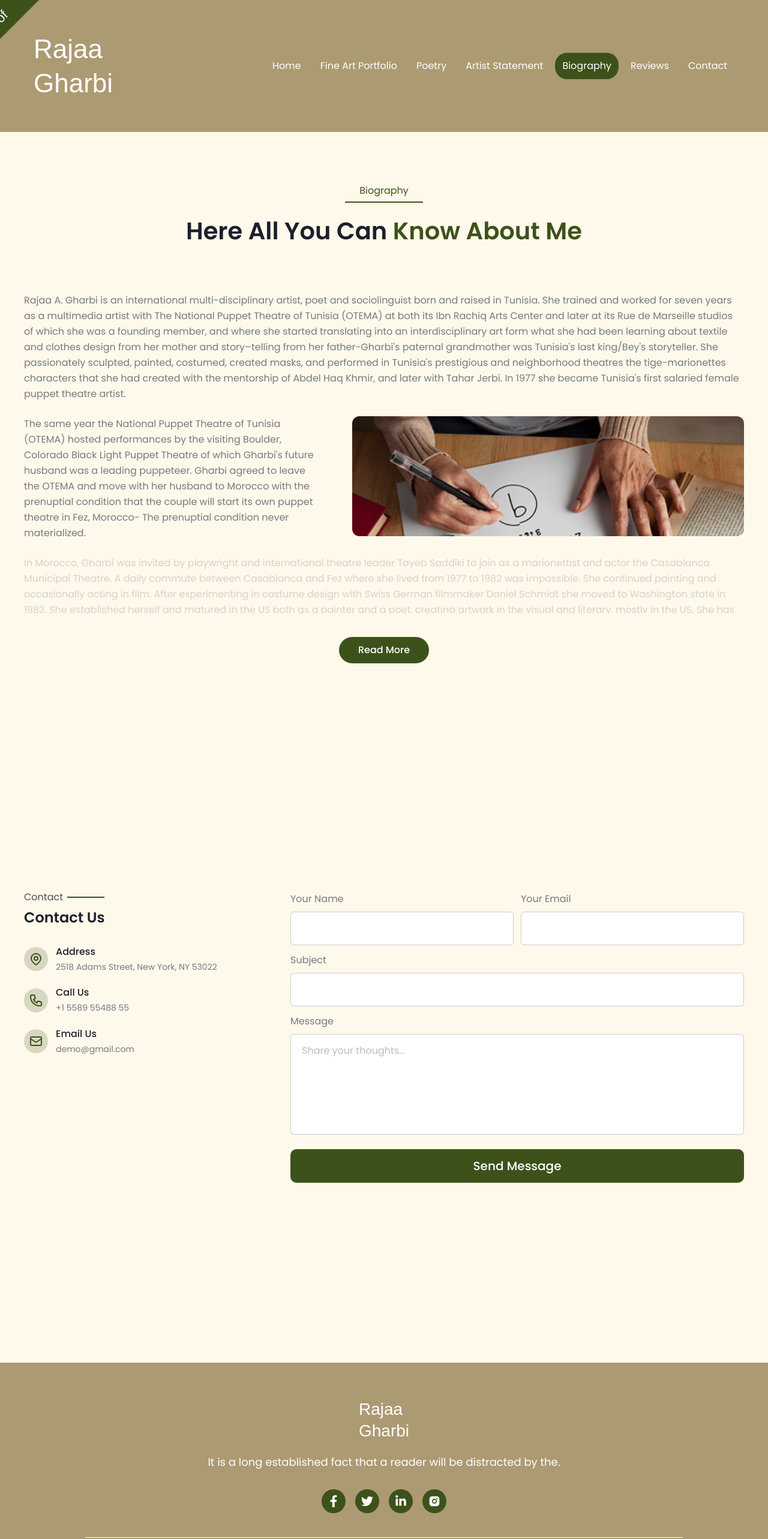
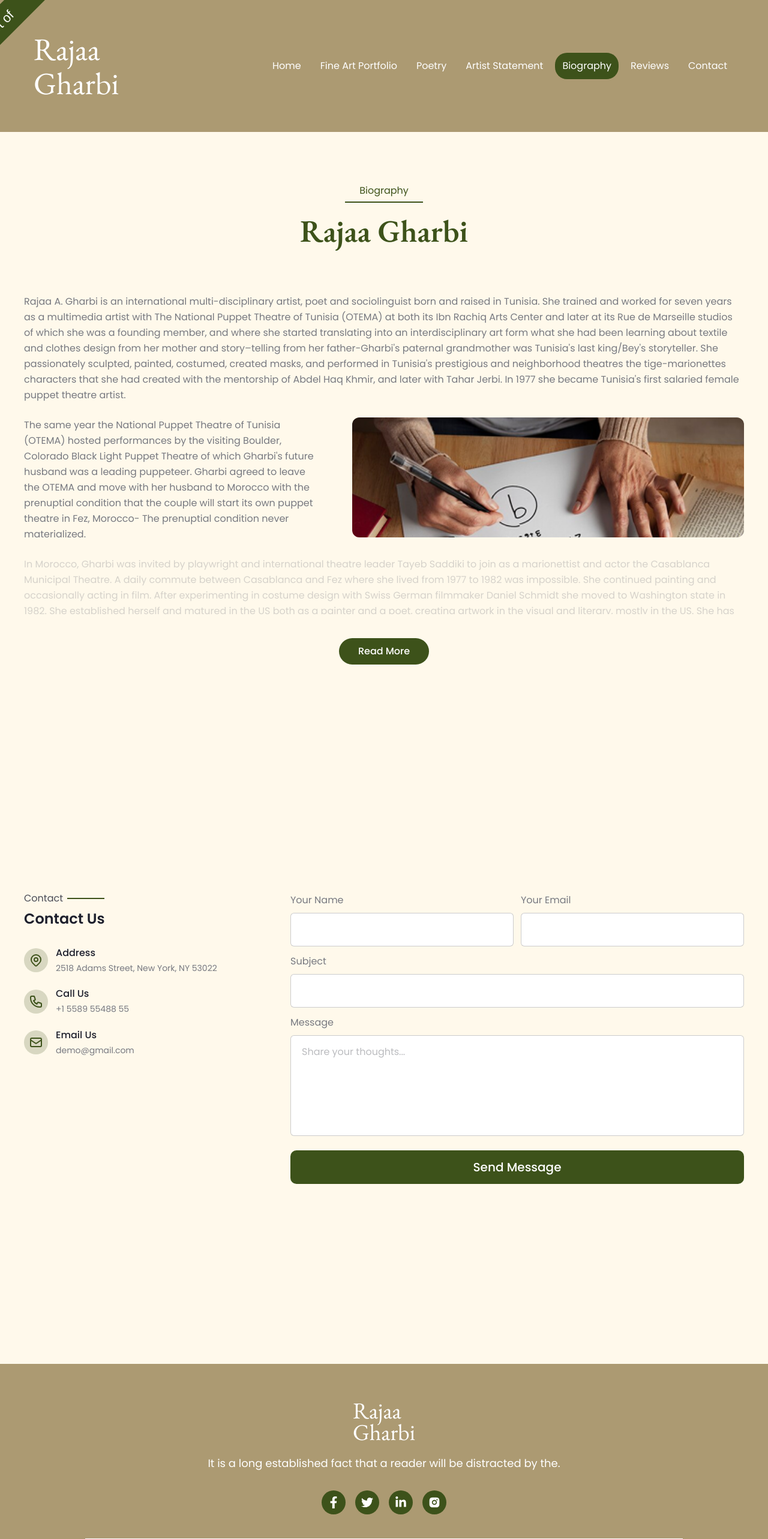
Before and after one commit to Shur0v/artist, a Next.js app: page /bio in a window 1280 px wide. Shown: the top 2566 px of the page at 60% size. Built offline with nearby package versions, Linux system fonts and the light colour scheme; a web font is replaced by a local one.

Commit message:
All font style changed

```diff
--- a/src/app/(site)/_components/art/arttop.tsx
+++ b/src/app/(site)/_components/art/arttop.tsx
@@ -17,7 +17,7 @@ export default function Arttop() {
                         <div className="max-w-[690px] flex justify-start items-center gap-2.5">
                             <div className="flex-1">
                             <span className="text-color2 text-[56px] font-medium leading-[48px] font-garamond">
-                                    Rajaa Gharbi.
+                                    Rajaa Gharbi
                                 </span>
                             </div>
                         </div>
--- a/src/app/(site)/_components/bio/bio.tsx
+++ b/src/app/(site)/_components/bio/bio.tsx
@@ -16,8 +16,7 @@ export default function Biography() {
           </div>
           <div className="inline-flex justify-center items-center gap-2.5">
             <div className="max-w-[1099px] text-center">
-              <span className="text-color1 text-[40px] font-semibold leading-[46px]">Here All You Can </span>
-              <span className="text-color2 text-[40px] font-semibold leading-[46px]">Know About Me</span>
+              <span className="text-color2 text-[52px] font-garamond font-semibold leading-[46px] ">Rajaa Gharbi</span>
             </div>
           </div>
         </div>
--- a/src/app/(site)/_components/common/footer.tsx
+++ b/src/app/(site)/_components/common/footer.tsx
@@ -38,7 +38,7 @@ export default function Footer() {
 
           <div className="top max-w-[996px] mx-auto flex justify-center flex-col items-center border-b border-white mb-10">
 
-          <div className="justify-start text-white text-[28px] font-normal font-playwrite leading-9 mb-5">
+          <div className="justify-start text-white text-[38px] font-normal font-garamond leading-9 mb-5">
             Rajaa
             <br />
             Gharbi
--- a/src/app/(site)/_components/common/nav.tsx
+++ b/src/app/(site)/_components/common/nav.tsx
@@ -34,7 +34,7 @@ export default function Nav() {
             <div className="nav text-white flex justify-between items-center relative w-full">
               <div className="logo align-middle text-3xl font-extrabold">
                 <div className="line relative">
-                  <div className="justify-start text-white text-[44px] font-normal font-playwrite leading-[57.20px]">
+                  <div className="justify-start text-white text-[52px] font-normal font-garamond leading-[57.20px]">
                     Rajaa
                     <br />
                     Gharbi
--- a/src/app/(site)/_components/home/homesec2.tsx
+++ b/src/app/(site)/_components/home/homesec2.tsx
@@ -15,7 +15,7 @@ export default function Homesec2() {
                         <div className="max-w-[690px] flex justify-start items-center gap-2.5">
                             <div className="flex-1">
                                 <span className="text-color2 text-[56px] font-medium leading-[48px] font-garamond">
-                                    Rajaa Gharbi.
+                                    Rajaa Gharbi
                                 </span>
                             </div>
                         </div>
--- a/src/app/(site)/_components/poetry/poetrysection.tsx
+++ b/src/app/(site)/_components/poetry/poetrysection.tsx
@@ -29,7 +29,7 @@ export default function Poetrysection() {
                         <div className="max-w-[690px] flex justify-start items-center gap-2.5">
                             <div className="flex-1">
                             <span className="text-color2 text-[56px] font-medium leading-[48px] font-garamond">
-                                    Rajaa Gharbi.
+                                    Rajaa Gharbi
                                 </span>
                             </div>
                         </div>
```
